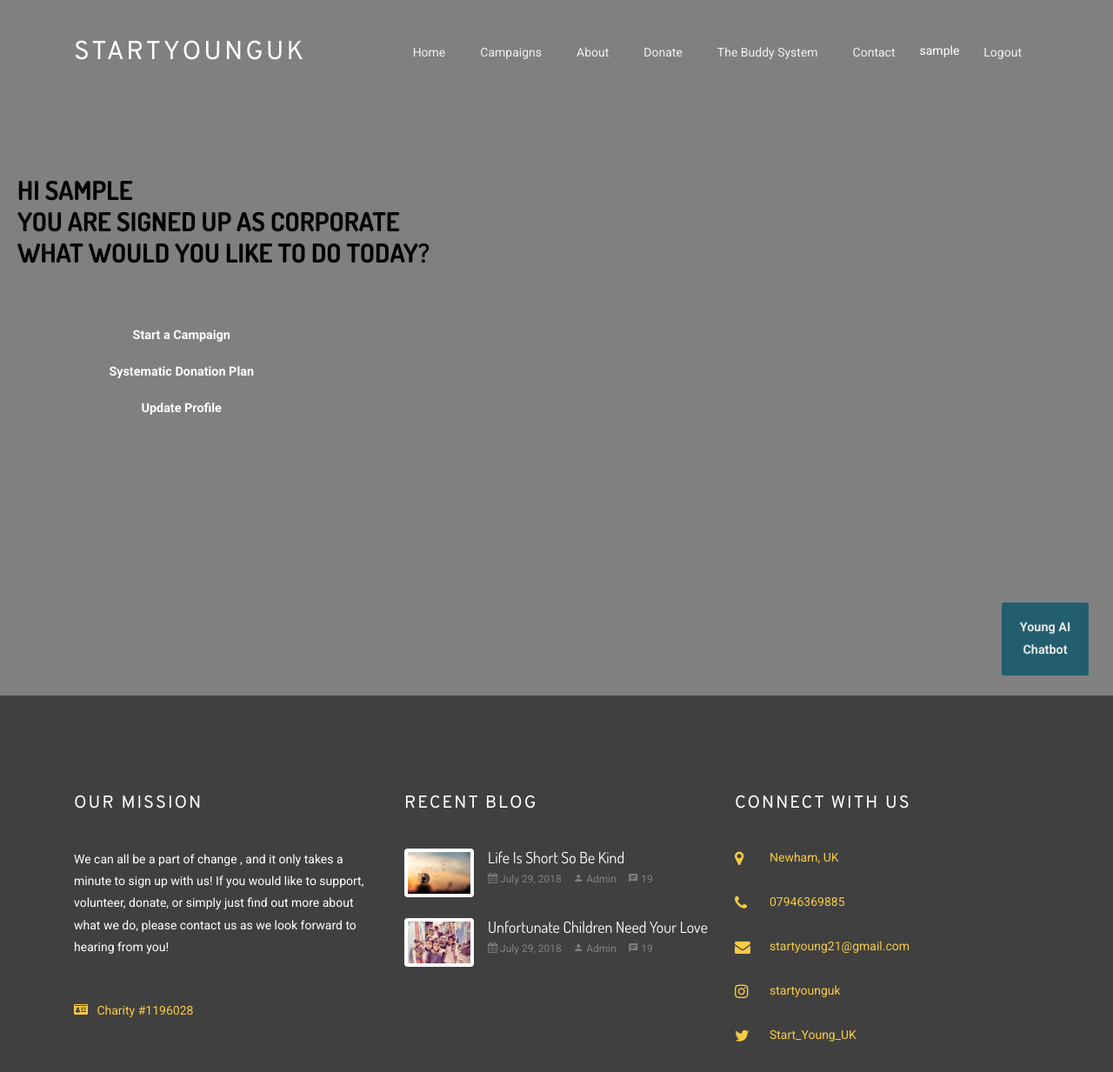
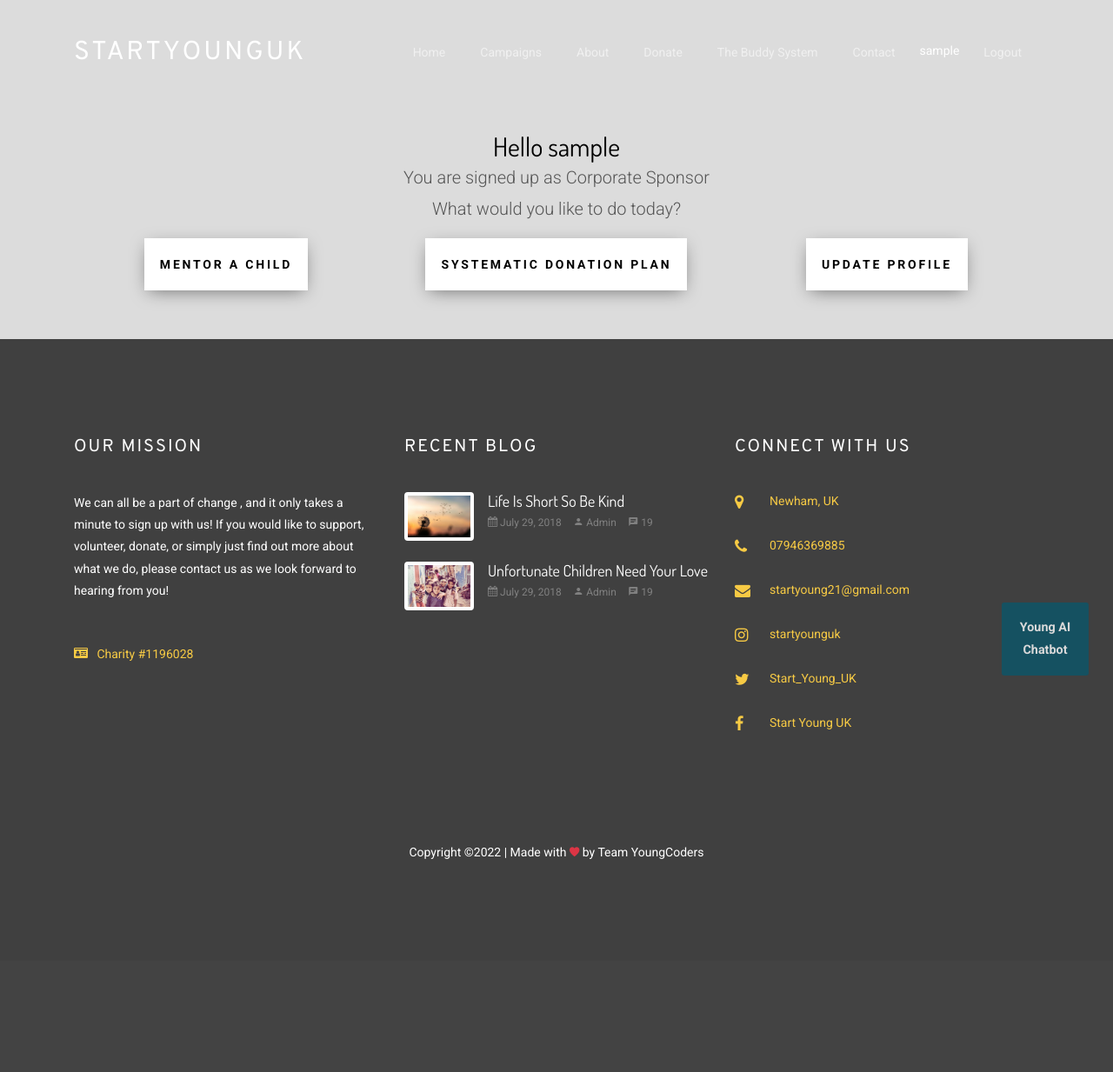
Before and after one commit to styuk1234/StartYoungUK-Website, a Django app: page /users/home in a window 1280 px wide. Shown: the top 1233 px of the page at 87% size. After the commit the page ends 988 px from the top, so only its background shows below. Run offline with Django 4.2, Linux system fonts and the light colour scheme; the visitor is signed in with stand-in values (Sample User, id 1); some libraries are stand-ins or nearby versions; some web fonts are replaced.

Commit message:
updated user home page and req.txt

```diff
--- a/requirements.txt
+++ b/requirements.txt
@@ -1,5 +1,6 @@
 asgiref==3.5.2
 Babel==2.10.3
+captcha==0.4
 Django==4.0.7
 django-bootstrap-modal-forms==2.2.0
 django-cors-headers==3.13.0
@@ -7,11 +8,12 @@ django-crispy-forms==1.14.0
 django-phonenumber-field==7.0.0
 django-phonenumbers==1.0.1
 django-recaptcha==3.0.0
-django-verify-email==2.0.3
+Django-Verify-Email==2.0.3
 djangorestframework==3.14.0
 fpdf==1.7.2
 mssql-django==1.1.3
 phonenumbers==8.12.56
+Pillow==9.2.0
 pyodbc==4.0.34
 pytz==2022.2.1
 sqlparse==0.4.3
--- a/users/templates/userhome.html
+++ b/users/templates/userhome.html
@@ -31,46 +31,40 @@
 <script>
     document.getElementById('nav-userhome').classList.add('active');
 </script>
-    <div class="page-wrapper bg-red p-t-180 p-b-100 font-robo" style="background-color:grey ;">
-        <!-- <div class="wrapper wrapper--w960"> -->
-                {% if messages %}
-                {% for message in messages %}
-                <div class="alert alert-{{ message.tags }}">
-                    {{ message }}
-                </div>
-                {% endfor %}
-            {% endif %}
-            <!-- <div class="card card-2"> -->
-                <div class="card-heading"></div>
-                <div class="card-body">
 
-                    <h2 class="title">Hi {{user.username}}<br>
-                    You are signed up as
+<div class="site-section fund-raisers" style="padding-top: 150px;background-color: gainsboro;">
+    <div class="container">
+      <div class="row mb-3 justify-content-center">
+        <div class="col-md-8 text-center">
+          <h2>Hello {{user.username}}</h2>
+          <p class="lead">You are signed up as
             {% if user.startyoungukuser.user_type == "I" %}
             Individual
             {% else %}
             Corporate
             {% endif %}
+            Sponsor
             <br>
             What would you like to do today?</h2>
+            </p>
+        </div>
+        </div>
+        {% if messages %}
+<ul class="messages">
+    {% for message in messages %}
+    <li{% if message.tags %} class="{{ message.tags }}"{% endif %}>{{ message }}</li>
+    {% endfor %}
+</ul>
+{% endif %}
 
-                <!-- </div> -->
-            </div>
       <div class="row">
-                <div>
-                    {% if user.startyoungukuser.user_type == "I" %}
-                    <a href="{% url 'mentor' %}"><button>Mentor A Child</button></a>
-                    {% else %}
-                    <button>Start a Campaign</button>
-                    {% endif %}
-                    <!-- <a href="{% url 'mentor' %}"></a><button>Monetary Donation</button> -->
-                    <!-- <button>Donate in Kind</button> -->
-                    <a href="{% url 'sdp' %}"><button>Systematic Donation Plan</button></a>
-                    <a href="{% url 'profile' %}"><button>Update Profile</button></a>
+        <div class="col-mg-4 col-lg-4"><p style="text-align: center;"><a class="btn btn-white px-3 py-2" href="{% url 'mentor' %}">Mentor a Child</a></p></div>
+        <div class="col-mg-4 col-lg-4"><p style="text-align: center;"><a class="btn btn-white px-3 py-2" href="{% url 'sdp' %}">Systematic Donation Plan</a></p></div>
+        <div class="col-mg-4 col-lg-4"><p style="text-align: center;"><a class="btn btn-white px-3 py-2" href="{% url 'profile' %}">Update Profile</a></p></div>
+
       </div>
     </div>
   </div>
-    <!-- </div> -->
 
     <!-- Jquery JS-->
     <script src="{% static 'vendor/jquery/jquery.min.js' %}"></script>
```
Lines whose indentation alone changed are shown as unchanged.
